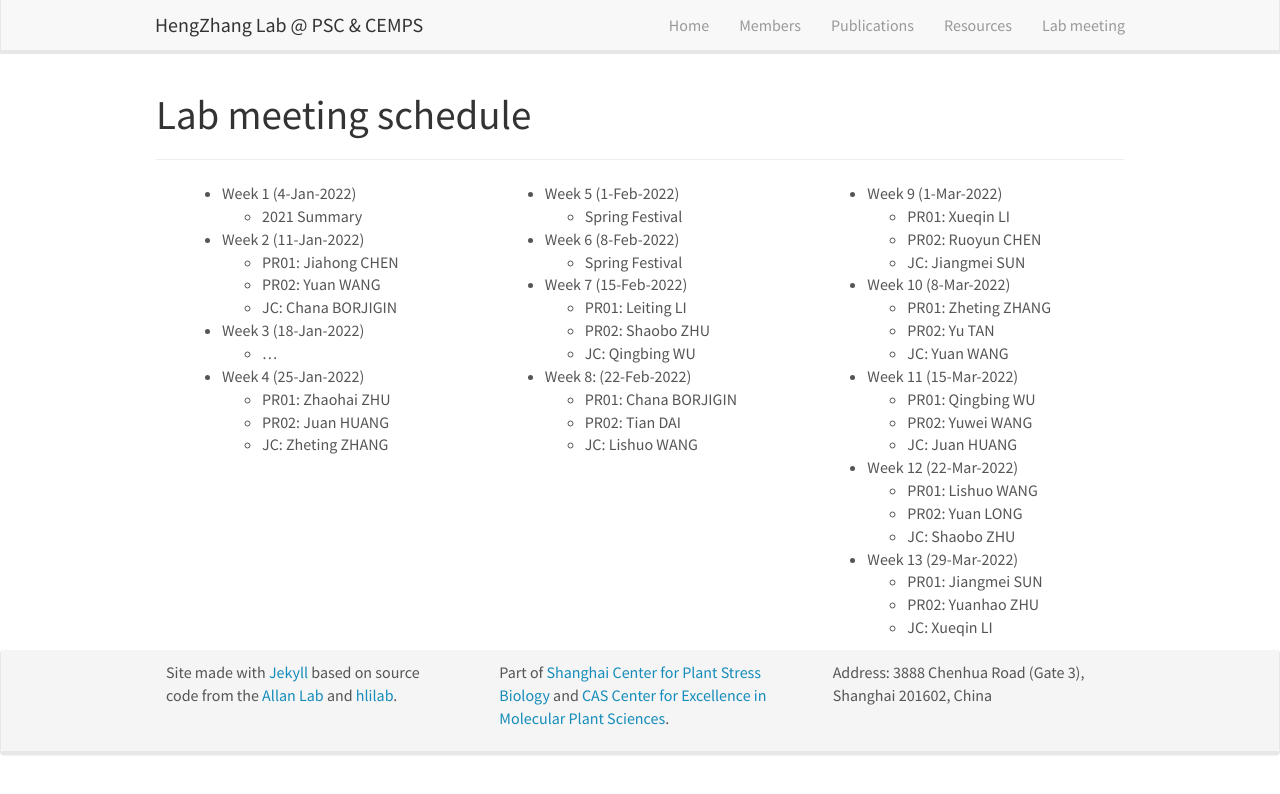
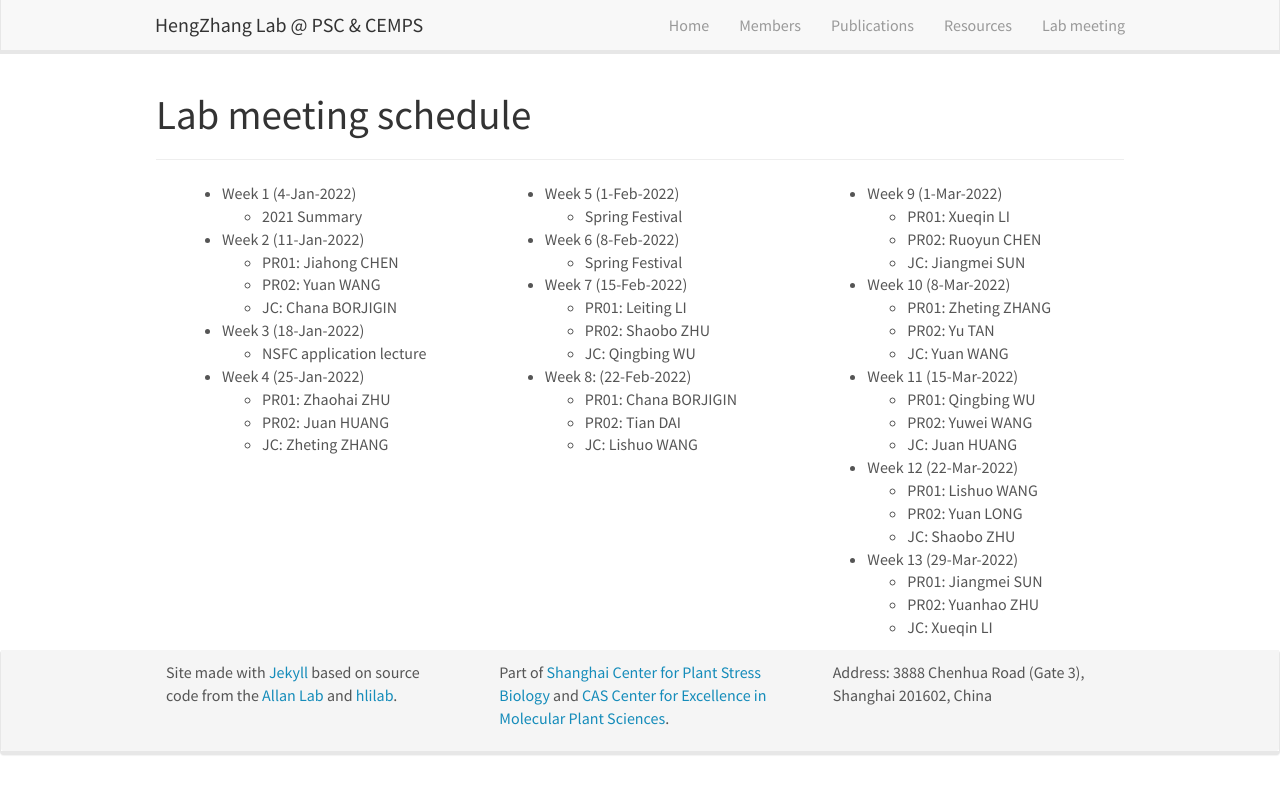
Before and after one commit to hengzhanglab/hengzhanglab.github.io, a Jekyll site: the page built from _pages/labmeeting.md, in a window 1280 px wide. Shown: the top 794 px of the page. Built offline with Jekyll 4.4.1, drawn with Linux system fonts in a browser that asks for light colours; nearby versions of some CDN libraries.

Commit message:
Update labmeeting.md

```diff
--- a/_pages/labmeeting.md
+++ b/_pages/labmeeting.md
@@ -18,7 +18,7 @@ permalink: /labmeeting/
   - PR02: Yuan WANG
   - JC: Chana BORJIGIN
 - Week 3 (18-Jan-2022)
-  - ...
+  - NSFC application lecture
 - Week 4 (25-Jan-2022)
   - PR01: Zhaohai ZHU
   - PR02: Juan HUANG
```
